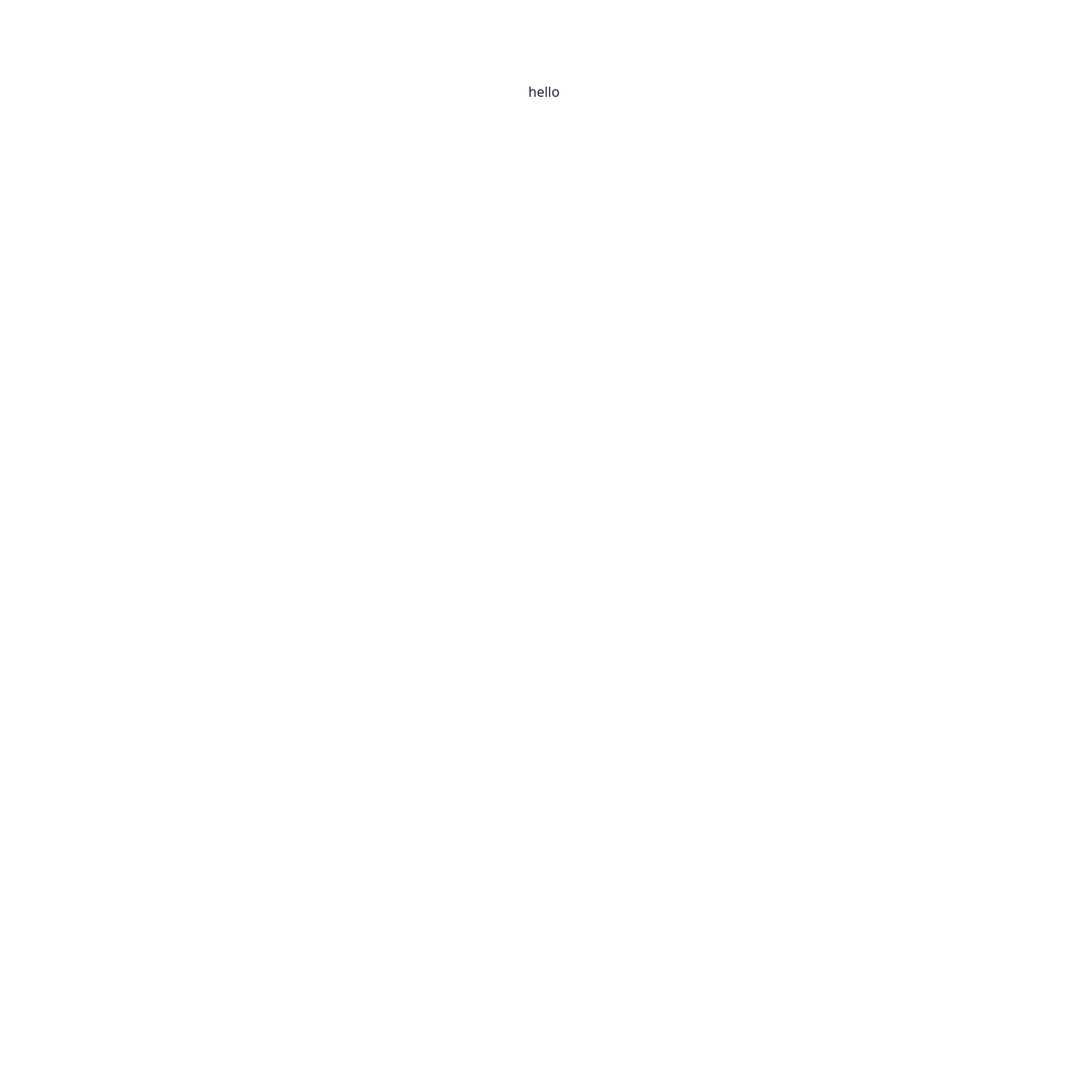
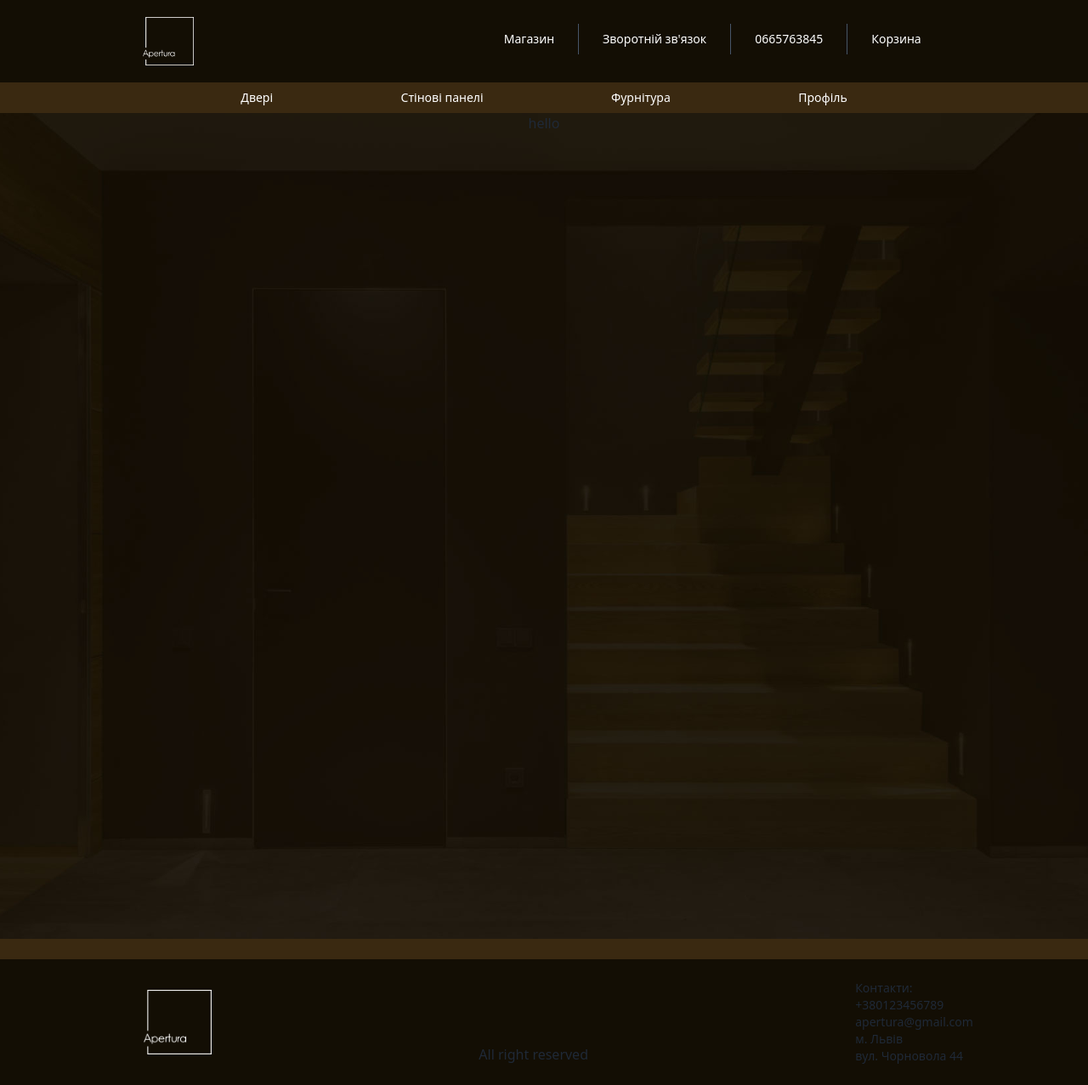
Before and after one commit to illiachumak/AperturaFront, a Next.js app: page / in a window 1280 px wide. Shown: the whole page at 85% size. Before the commit the page ends 800 px from the top, so only its background shows below. Built offline with nearby package versions, Linux system fonts and the light colour scheme.

Commit message:
NavBar + Footer

```diff
--- /dev/null
+++ b/src/app/Components/Footer/index.jsx
@@ -0,0 +1,19 @@
+import Image from "next/image"
+import Link from "next/link"
+import Logo from '../../../../public/aperturaLogoWhite.png'
+
+export default function Footer() {
+    return (
+        <>
+            <footer className="bg-[#130E04]">
+                <div className="h-6 bg-[#3A2911]"/>
+                <div className="flex justify-around p-3 align-bottom">
+                    <Link href='/' className="m-3 flex items-center"><Image src={Logo} alt="logo" width={80} height={80}/></Link>
+                    <h2 className="m-3 items-end flex ">All right reserved</h2>
+                    <div className="m-3 w-1/12 flex flex-wrap text-sm"> Контакти: +380123456789 apertura@gmail.com м.&nbsp;Львів вул.&nbsp;Чорновола 44</div>
+                </div>
+
+            </footer>
+        </>
+    )
+}
--- a/src/app/Components/Navbar/index.jsx
+++ b/src/app/Components/Navbar/index.jsx
@@ -1,4 +1,7 @@
-
+import Image from "next/image"
+import Link from "next/link"
+import Logo from '../../../../public/aperturaLogoWhite.png'
+import './style.css'
 /*
     * Responsible for rendering navbar
     * Responsible for routing
@@ -6,9 +9,50 @@
 
 export default function Navbar() {
 
-      return (
-        <main className="p-4">
-          hello its Navbar
-        </main>
+      return (<>
+        <nav className="flex min-w-fit w-full  bg-[#130E04] py-5 justify-around text-white font-sans">
+          <div className="px-5">
+            <Link href='/'><Image src={Logo} width={60} height={60}/></Link>
+          </div>
+          <div className="flex-none">
+            <ul className="menu menu-horizontal px-5 divide-x divide-slate-600">
+              <li><Link href='/' className=" hover:bg-tranhover:text-yellow-500sparent mx-3">Магазин</Link></li>
+              <li><Link href='/' className="hover:text-yellow-500 hover:bg-transparent mx-3">Зворотній зв'язок</Link></li>
+              <li><Link href='/' className="hover:text-yellow-500 hover:bg-transparent mx-3">0665763845</Link></li>
+              <li><Link href='/' className="hover:text-yellow-500 hover:bg-transparent mx-3">Корзина</Link></li>
+            </ul>
+          </div>
+        </nav>
+        <div className="dropdown dropdown-hover w-full">
+          <ul className="py-2 menu menu-horizontal flex justify-around min-w-fit px-52 bg-[#3A2911] text-white font">
+            <Link href='/'><li tabIndex={0} className="onH hover:text-yellow-500">Двері</li></Link>
+            <Link href='/'><li className="hover:text-yellow-500"> Стінові панелі</li></Link>
+            <Link href='/'><li className="hover:text-yellow-500">Фурнітура</li></Link>
+            <Link href='/'><li className="hover:text-yellow-500"> Профіль</li></Link>
+          </ul>
+          <ul tabIndex={0} className="dropdown-content z-[1] menu-horizontal p-2 shadow bg-[#3A2911] w-full min-w-fit px-48 flex justify-around text-white leading-7">
+            <ul>
+              <li><Link href='/' className="">Вхідні двері</Link></li>
+              <li><Link href='/'>Приховані двері</Link></li>
+              <li><Link href='/'>Розсувні двері</Link></li>
+              <li><Link href='/'>Маятникові двері</Link></li>
+              <li><Link href='/'>Рото-двері</Link></li>
+              <li><Link href='/'>Compack двері</Link></li>
+            </ul>
+            <ul>
+            </ul>
+            <ul>
+            </ul>
+            <ul>
+              <li><Link href='/'>Ручки</Link></li>
+              <li><Link href='/'>Замки</Link></li>
+              <li><Link href='/'>Петлі</Link></li>
+              <li><Link href='/'>Стопор</Link></li>
+              <li><Link href='/'>Поріг</Link></li>
+              <li><Link href='/'>Системи</Link></li>
+            </ul>
+          </ul>
+        </div>
+        </>
       )
     }
--- a/src/app/globals.css
+++ b/src/app/globals.css
@@ -1,6 +1,8 @@
 @tailwind base;
 @tailwind components;
 @tailwind utilities;
+
+
 
 @media (prefers-color-scheme: dark) {
   :root {
@@ -9,3 +11,10 @@
     --background-end-rgb: 0, 0, 0;
   }
 }
+
+html{
+  background-image: url('../../public/shopbg.jpg');
+  background-size: cover;
+  background-repeat: repeat;
+  background-position: center;
+}
--- a/src/app/layout.jsx
+++ b/src/app/layout.jsx
@@ -1,3 +1,5 @@
+import Footer from './Components/Footer'
+import Navbar from './Components/Navbar'
 import './globals.css'
 
 
@@ -10,7 +12,11 @@ export const metadata = {
 export default function RootLayout({ children }) {
   return (
     <html lang="en">
-      <body>{children}</body>
+      <body>
+        <Navbar/>
+        {children}
+        <Footer/>
+        </body>
     </html>
   )
 }
--- a/src/app/page.jsx
+++ b/src/app/page.jsx
@@ -1,11 +1,12 @@
 import Link from "next/link"
+import BG from '../../public/wooden.png'
 export default function Home() {
 
 /*
   * Resposible for routing and rendering pages
 */
   return (
-    <main className="flex min-h-screen flex-col items-center justify-between p-24">
+    <main className="flex min-h-screen flex-col items-center justify-between bg-wooden" style={{backgroundImage: `src:(${BG})`,height: "972px"}}>
       <Link href='/shop'>hello</Link>
     </main>
   )
```
Also changed, not shown: src/app/shop/page.jsx (+5 -5 lines), public/shopbg.jpg (added), src/app/Components/Carrousel/style.css (added), src/app/Components/Footer/style.css (added), src/app/Components/Navbar/mobileResponsive.css (deleted), src/app/Components/Navbar/style.css (added).
